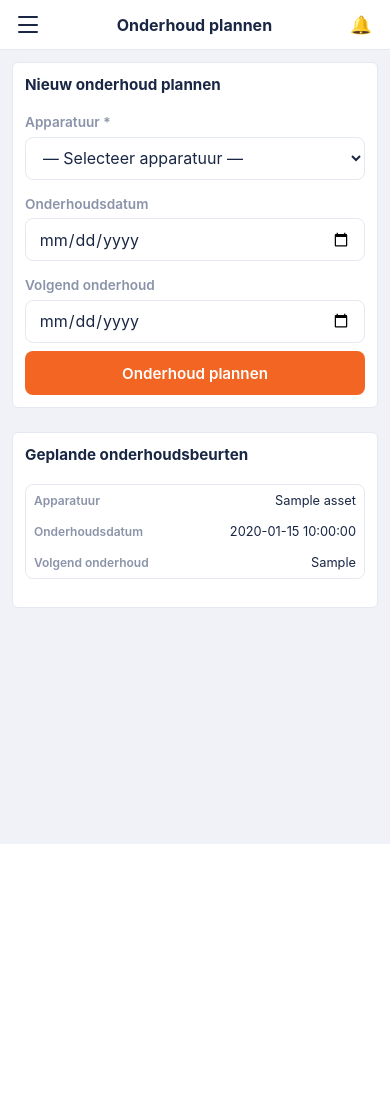
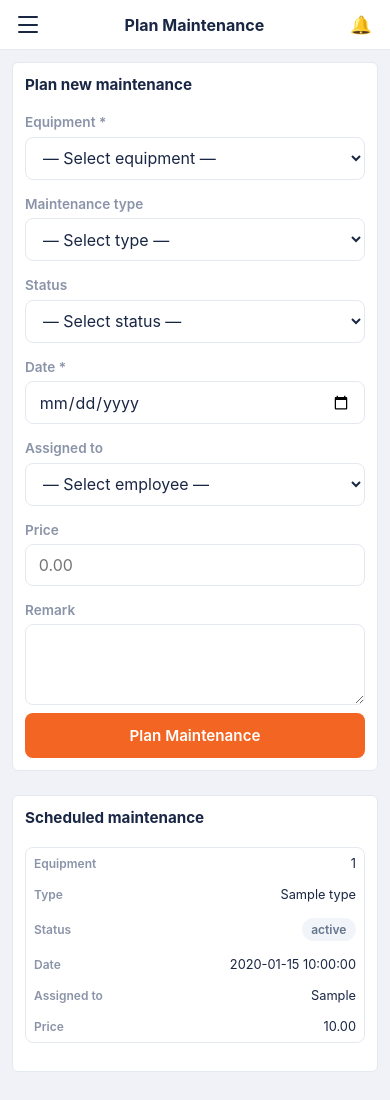
Before and after one commit to Thia-Boetius/Equipment-Maintenance, a Flask app: template app/templates/plan_maintenance.html in a window 390 px wide. Before the commit the page ends 844 px from the top, so only its background shows below. Run offline with Flask 3, Linux system fonts and the light colour scheme; the template is opened without the code that fills it: most values are stand-ins (such as "Sample title", 1, 10 or a date in 2020).

Commit message:
final version v1

```diff
--- a/app.py
+++ b/app.py
@@ -552,6 +552,13 @@ def plan_maintenance():
 
     tasks = client.table("Maintenance_task").select("*").order("Date", desc=True).execute().data or []
 
+    brand_map, status_map, category_map, employee_map, _, _ = _lookup_maps(client)
+    enriched_schedules = _enrich_tasks(
+        tasks,
+        client.table("Machine").select("*").execute().data or [],
+        brand_map, status_map, category_map, employee_map
+    )
+
     return render_template(
         "plan_maintenance.html",
         employee=employee.data[0],
@@ -560,7 +567,7 @@ def plan_maintenance():
         categories=categories,
         statuses=statuses,
         employees=employees,
-        schedules=tasks,
+        schedules=enriched_schedules,
     )
 
 @app.context_processor
--- a/app/static/css/base.css
+++ b/app/static/css/base.css
@@ -17,6 +17,9 @@ body { font-family: -apple-system, BlinkMacSystemFont, 'Segoe UI', system-ui, sa
 .nav-item:hover { background: rgba(255,255,255,0.08); color: white; }
 .nav-item.active { background: var(--orange); color: white; }
 .nav-icon { font-size: 1.1rem; width: 20px; text-align: center; }
+
+/* Show these only on desktop */
+.desktop-only { display: inline-flex; }
 .sidebar-footer { padding: 1rem 0.75rem; border-top: 1px solid rgba(255,255,255,0.08); }
 .logout-btn { display: flex; align-items: center; gap: 0.75rem; padding: 0.65rem 0.85rem; border-radius: 8px; color: rgba(255,255,255,0.5); text-decoration: none; font-size: 0.95rem; font-weight: 500; transition: all 0.15s; }
 .logout-btn:hover { color: white; background: rgba(255,255,255,0.08); }
@@ -182,6 +185,8 @@ tbody tr:hover td { background: #fafbfd; }
 
 @media (max-width: 768px) {
     :root { --sidebar-w: 0; }
+    /* Hide desktop-only nav items on small screens */
+    .desktop-only { display: none !important; }
 
     /* Show hamburger menu button */
     .hamburger-btn {
--- a/app/static/js/hamburger-menu.js
+++ b/app/static/js/hamburger-menu.js
@@ -12,11 +12,23 @@ document.addEventListener('DOMContentLoaded', function() {
             hamburgerBtn.classList.toggle('active');
         });
 
-        // Close menu when a nav item is clicked
+        // Close menu when a nav item is clicked — navigate in same tab to avoid opening new tabs on some mobile browsers
         const navItems = document.querySelectorAll('.nav-item, .logout-btn');
         navItems.forEach(item => {
             item.addEventListener('click', function(e) {
-                // Don't prevent default - let navigation happen
+                // If this is an anchor, navigate using location.assign to force same-tab navigation
+                const href = (this.getAttribute && this.getAttribute('href')) || this.href;
+                if (href && href !== '#' && !href.startsWith('javascript:')) {
+                    e.preventDefault();
+                    // Close menu first for smoother UX
+                    sidebar.classList.remove('open');
+                    hamburgerBtn.classList.remove('active');
+                    // Use location.assign so the navigation happens in the same tab
+                    window.location.assign(href);
+                    return;
+                }
+
+                // Fallback: just close the menu
                 sidebar.classList.remove('open');
                 hamburgerBtn.classList.remove('active');
             });
--- a/app/templates/base.html
+++ b/app/templates/base.html
@@ -36,16 +36,13 @@
         </a>
         <a href="{{ url_for('plan_maintenance') }}"
            class="nav-item {{ 'active' if active_page == 'plan_maintenance' else '' }}">
-            <span class="nav-icon">🗓️</span> Onderhoud plannen
+            <span class="nav-icon">🗓️</span> plan maintenance
         </a>
-        <a href="{{ url_for('reports') }}" class="nav-item {{ 'active' if active_page == 'reports' else '' }}">
+        <a href="{{ url_for('reports') }}" class="nav-item desktop-only {{ 'active' if active_page == 'reports' else '' }}">
             <span class="nav-icon">📊</span> Reports
         </a>
-        <a href="{{ url_for('dashboard', table='Category') }}"
-           class="nav-item {{ 'active' if active_page == 'log_history' else '' }}">
-            <span class="nav-icon">📋</span> Log History
-        </a>
-        <a href="{{ url_for('analytics') }}" class="nav-item {{ 'active' if active_page == 'analytics' else '' }}">
+        <!-- Log History removed per user request -->
+        <a href="{{ url_for('analytics') }}" class="nav-item desktop-only {{ 'active' if active_page == 'analytics' else '' }}">
             <span class="nav-icon">📈</span> Analytics
         </a>
         <a href="{{ url_for('settings') }}"
--- a/app/templates/plan_maintenance.html
+++ b/app/templates/plan_maintenance.html
@@ -1,44 +1,79 @@
 {% extends "base.html" %}
 {% set active_page = 'plan_maintenance' %}
-{% block page_title %}<h1 class="page-title">Onderhoud plannen</h1>{% endblock %}
+{% block page_title %}<h1 class="page-title">Plan Maintenance</h1>{% endblock %}
 {% block topbar_extra %}{% endblock %}
 
 {% block content %}
 <div class="card" style="margin-bottom: 1.5rem;">
     <div class="card-header">
-        <span class="card-title">Nieuw onderhoud plannen</span>
+        <span class="card-title">Plan new maintenance</span>
     </div>
 
     <form method="POST">
         <div class="form-grid">
             <div class="form-group">
-                <label for="asset_id">Apparatuur *</label>
-                <select id="asset_id" name="asset_id" required>
-                    <option value="">— Selecteer apparatuur —</option>
-                    {% for asset in assets %}
-                    <option value="{{ asset.Asset_ID }}">{{ asset.Name }}</option>
+                <label for="machine_id">Equipment *</label>
+                <select id="machine_id" name="machine_id" required>
+                    <option value="">— Select equipment —</option>
+                    {% for machine in machines %}
+                    <option value="{{ machine.Machine_ID }}">{{ machine.Machine_number }}{% if machine.Model %} — {{ machine.Model }}{% endif %}</option>
                     {% endfor %}
                 </select>
             </div>
 
             <div class="form-group">
-                <label for="maintenance_date">Onderhoudsdatum</label>
-                <input type="date" id="maintenance_date" name="maintenance_date">
+                <label for="type_id">Maintenance type</label>
+                <select id="type_id" name="type_id">
+                    <option value="">— Select type —</option>
+                    {% for category in categories %}
+                    <option value="{{ category.Category_ID }}">{{ category.Name }}</option>
+                    {% endfor %}
+                </select>
             </div>
 
             <div class="form-group">
-                <label for="next_maintenance">Volgend onderhoud</label>
-                <input type="date" id="next_maintenance" name="next_maintenance">
+                <label for="status_id">Status</label>
+                <select id="status_id" name="status_id">
+                    <option value="">— Select status —</option>
+                    {% for status in statuses %}
+                    <option value="{{ status.Status_ID }}">{{ status.Description }}</option>
+                    {% endfor %}
+                </select>
+            </div>
+
+            <div class="form-group">
+                <label for="date">Date *</label>
+                <input type="date" id="date" name="date" required>
+            </div>
+
+            <div class="form-group">
+                <label for="assigned_to">Assigned to</label>
+                <select id="assigned_to" name="assigned_to">
+                    <option value="">— Select employee —</option>
+                    {% for emp in employees %}
+                    <option value="{{ emp.Employee_ID }}">{{ emp.First_name }} {{ emp.Last_name }}</option>
+                    {% endfor %}
+                </select>
+            </div>
+
+            <div class="form-group">
+                <label for="price">Price</label>
+                <input type="number" step="0.01" id="price" name="price" placeholder="0.00">
+            </div>
+
+            <div class="form-group full">
+                <label for="remark">Remark</label>
+                <textarea id="remark" name="remark" rows="3"></textarea>
             </div>
         </div>
 
-        <button type="submit" class="btn-primary">Onderhoud plannen</button>
+        <button type="submit" class="btn-primary">Plan Maintenance</button>
     </form>
 </div>
 
 <div class="card">
     <div class="card-header">
-        <span class="card-title">Geplande onderhoudsbeurten</span>
+        <span class="card-title">Scheduled maintenance</span>
     </div>
 
     <div class="table-wrap">
@@ -46,25 +81,33 @@
         <table>
             <thead>
                 <tr>
-                    <th>Apparatuur</th>
-                    <th>Onderhoudsdatum</th>
-                    <th>Volgend onderhoud</th>
+                    <th>Equipment</th>
+                    <th>Type</th>
+                    <th>Status</th>
+                    <th>Date</th>
+                    <th>Assigned to</th>
+                    <th>Price</th>
                 </tr>
             </thead>
             <tbody>
                 {% for item in schedules %}
                 <tr>
-                    <td>{{ item.Asset.Name if item.Asset else '—' }}</td>
-                    <td>
-                        {% if item.maintenance_date %}
-                            {{ item.maintenance_date }}
+                    <td data-label="Equipment">{{ item.machine_number }}</td>
+                    <td data-label="Type">{{ item.type }}</td>
+                    <td data-label="Status">
+                        <span class="badge badge-gray">{{ item.task_status }}</span>
+                    </td>
+                    <td data-label="Date">
+                        {% if item.Date %}
+                            {{ item.Date }}
                         {% else %}
                             <span style="color: var(--muted)">—</span>
                         {% endif %}
                     </td>
-                    <td>
-                        {% if item.next_maintenance %}
-                            {{ item.next_maintenance }}
+                    <td data-label="Assigned to">{{ item.assigned_to }}</td>
+                    <td data-label="Price">
+                        {% if item.Price %}
+                            {{ "%.2f"|format(item.Price) }}
                         {% else %}
                             <span style="color: var(--muted)">—</span>
                         {% endif %}
@@ -74,7 +117,7 @@
             </tbody>
         </table>
         {% else %}
-        <p class="no-data">Nog geen onderhoud gepland.</p>
+        <p class="no-data">No maintenance scheduled yet.</p>
         {% endif %}
     </div>
 </div>
```
Also changed, not shown: app/static/css/checklist.css (+19 -20 lines), app/templates/analytics.html (+3 -5 lines), app/templates/reports.html (+3 -5 lines).
